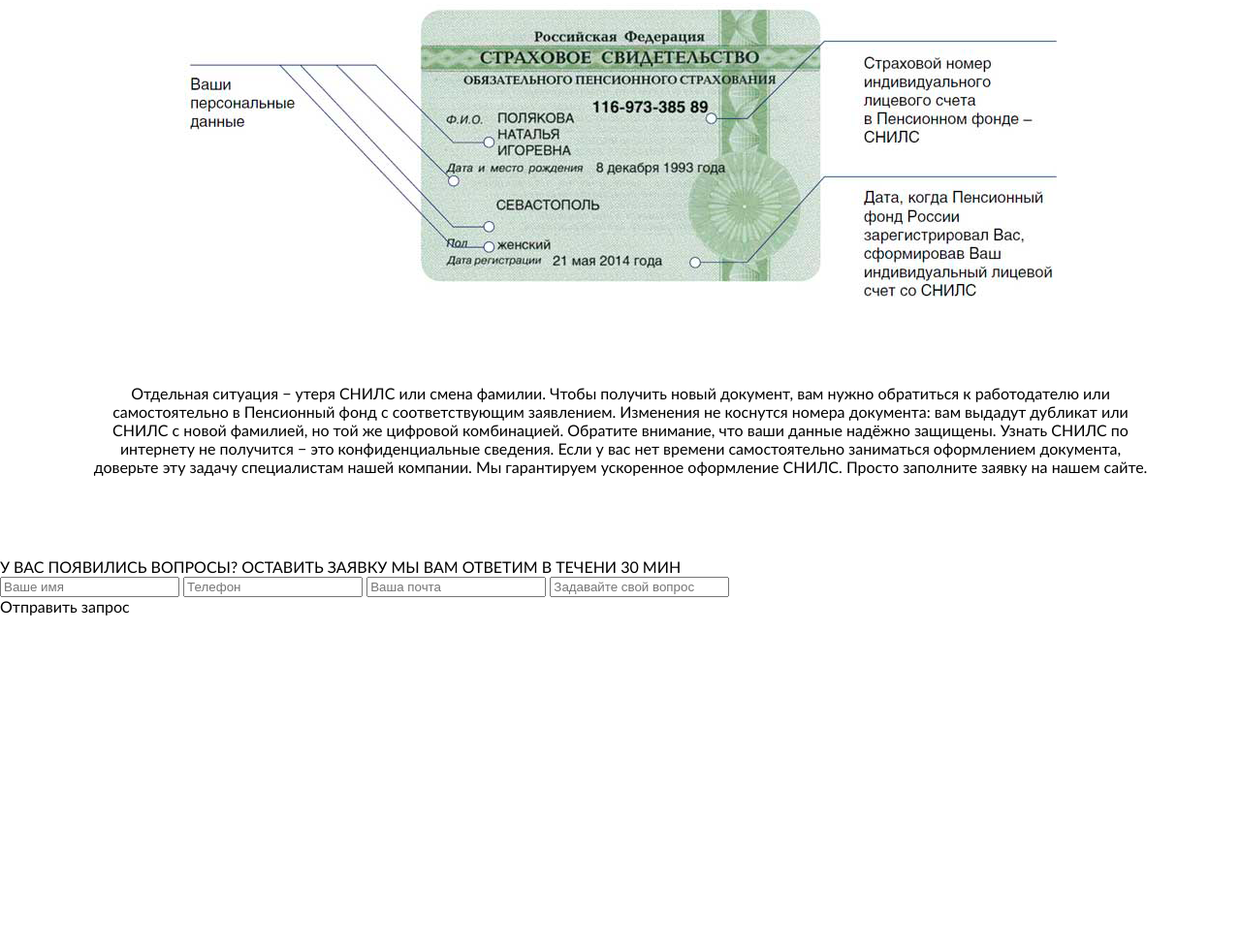
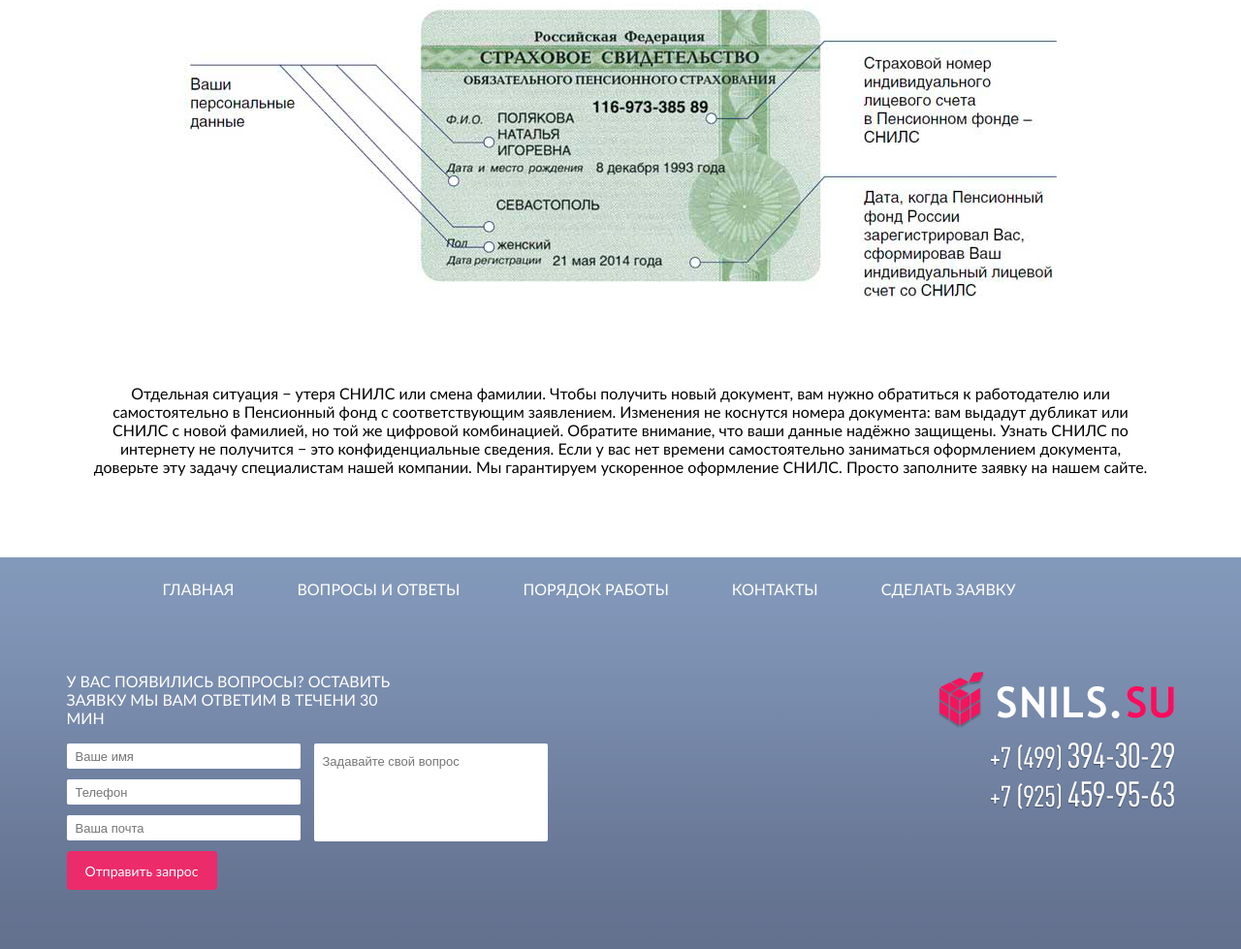
Before and after one commit to WebHeroSchool/SNILS_Gard0, a plain HTML site: page index.html in a window 1280 px wide. Shown: the part 2585-3564 px from the top of the page at 97% size. Before the commit the page ends 3220 px from the top, so only its background shows below. Drawn offline with Linux system fonts and the light colour scheme.

```diff
--- a/css/style.css
+++ b/css/style.css
@@ -52,12 +52,6 @@ a {
 .header__logo {
   width: 242px;
   height: 55px;
-}
-
-.menu__link::before {
-  width: 2px;
-  height: 29px;
-  background-image: url('../img/border_line.png');
 }
 
 .menu {
@@ -271,11 +265,13 @@ a {
   width: 480px;
   text-transform: uppercase;
   font-size: 30px;
+  margin-right: 101px;
 }
 
 .form__item {
   height: 354px;
-  width: 286px;
+  min-width: 286px;
+  margin-right: 98px;
   display: flex;
   flex-direction: column;
   align-items: center;
@@ -310,7 +306,7 @@ a {
 }
 
 .form-item__input_text {
-  height: 98px;
+  height: 101px;
   padding-bottom: 66px;
 }
 
@@ -354,3 +350,101 @@ a {
   align-items: center;
   justify-content: center;
 }
+
+.registration {
+  background-image: url('../img/registration_background_img.png');
+  height: 404px;
+}
+
+.registration__menu {
+  display: flex;
+  align-items: center;
+  justify-content: center;
+  color: #fff;
+  margin-bottom: 60px;
+}
+
+.registration-menu__link {
+  font-size: 16px;
+  line-height: 20px;
+  text-transform: uppercase;
+  margin-right: 65px;
+  margin-bottom: 15px;
+  padding-top: 23px;
+  color: #fff;
+}
+
+.registration-form__wrap {
+  display: flex;
+  align-items: flex-start;
+  justify-content: center;
+}
+
+.registration__title {
+  width: 350px;
+  color: #fff;
+  margin-bottom: 17px;
+}
+
+.registration__form {
+  display: flex;
+  flex-direction: column;
+  justify-content: center;
+}
+
+.registration-item__wrap {
+  display: flex;
+}
+
+.registration-item__property {
+  display: flex;
+  flex-direction: column;
+  box-sizing: border-box;
+  margin-right: 14px;
+}
+
+.registration-item__value {
+  border: none;
+  outline: none;
+  width: 241px;
+  height: 26px;
+  border-radius: 2px;
+  font-size: 13px;
+  font-style: normal;
+  line-height: 25px;
+  padding-left: 9px;
+  box-sizing: border-box;
+  background-color: #FFFF;
+  color: #000000;
+  margin-bottom: 11px;
+}
+
+.registration-item__value:last-child {
+  margin-bottom: 28px;
+}
+
+.registration-item__button {
+  border-radius: 4px;
+  background-color: #ec2b6a;
+  color: #fff;
+  width: 155px;
+  height: 40px;
+  display: flex;
+  align-items: center;
+  justify-content: center;
+  font-size: 14px;
+  line-height: 17px;
+  border: none;
+  outline: none;
+}
+
+.registration-item__input_text {
+  height: 101px;
+  padding-bottom: 66px;
+  margin-right: 388px;
+}
+
+.registration__logo {
+  width: 245px;
+  height: 144px;
+}
--- a/index.html
+++ b/index.html
@@ -145,17 +145,40 @@
     </div>
   </div>
   <div class="registration">
-    <div class="registration__title">У ВАС ПОЯВИЛИСЬ ВОПРОСЫ? ОСТАВИТЬ ЗАЯВКУ
-      МЫ ВАМ ОТВЕТИМ В ТЕЧЕНИ 30 МИН
+
+    <div class="registration__menu">
+      <a class="registration-menu__link" href="">Главная</a>
+      <a class="registration-menu__link" href="">Вопросы и Ответы</a>
+      <a class="registration-menu__link" href="">Порядок работы</a>
+      <a class="registration-menu__link" href="">Контакты</a>
+      <a class="registration-menu__link" href="">Сделать заявку</a>
     </div>
-    <div class="registration__form">
-      <input placeholder="Ваше имя" type="text">
-      <input placeholder="Телефон" type="text">
-      <input placeholder="Ваша почта" type="text">
-      <input placeholder="Задавайте свой вопрос" type="text">
+    <div class="registration-form__wrap">
+      <div class="registration__form">
+        <div class="registration__title">У ВАС ПОЯВИЛИСЬ ВОПРОСЫ? ОСТАВИТЬ ЗАЯВКУ
+          МЫ ВАМ ОТВЕТИМ В ТЕЧЕНИ 30 МИН
+        </div>
+        <div class="registration-item__wrap">
+          <div class="registration-item__property">
+            <input class="registration-item__value" placeholder="Ваше имя" type="text">
+            <input class="registration-item__value" placeholder="Телефон" type="text">
+            <input class="registration-item__value" placeholder="Ваша почта" type="text">
+            <div class="registration-item__button">Отправить запрос</div>
+          </div>
+          <div class="registration-item__property">
+            <input class="registration-item__value registration-item__input_text" placeholder="Задавайте свой вопрос" type="text">
+          </div>
+        </div>
+      </div>
+      <div class="registration-logo">
+        <a class="registration__logo">
+          <img src="img/logo_and_tel.png" alt="logo_and_tel"></a>
+      </div>
     </div>
-    <div class="registration__button">Отправить запрос</div>
+
   </div>
+  </div>
+
 </body>
 
 </html>
```
Also changed, not shown: img/form_intro.png (added), img/logo_and_tel.png (added), img/registration__border.png (added), img/registration_background_img.png (added), 1 other file.
